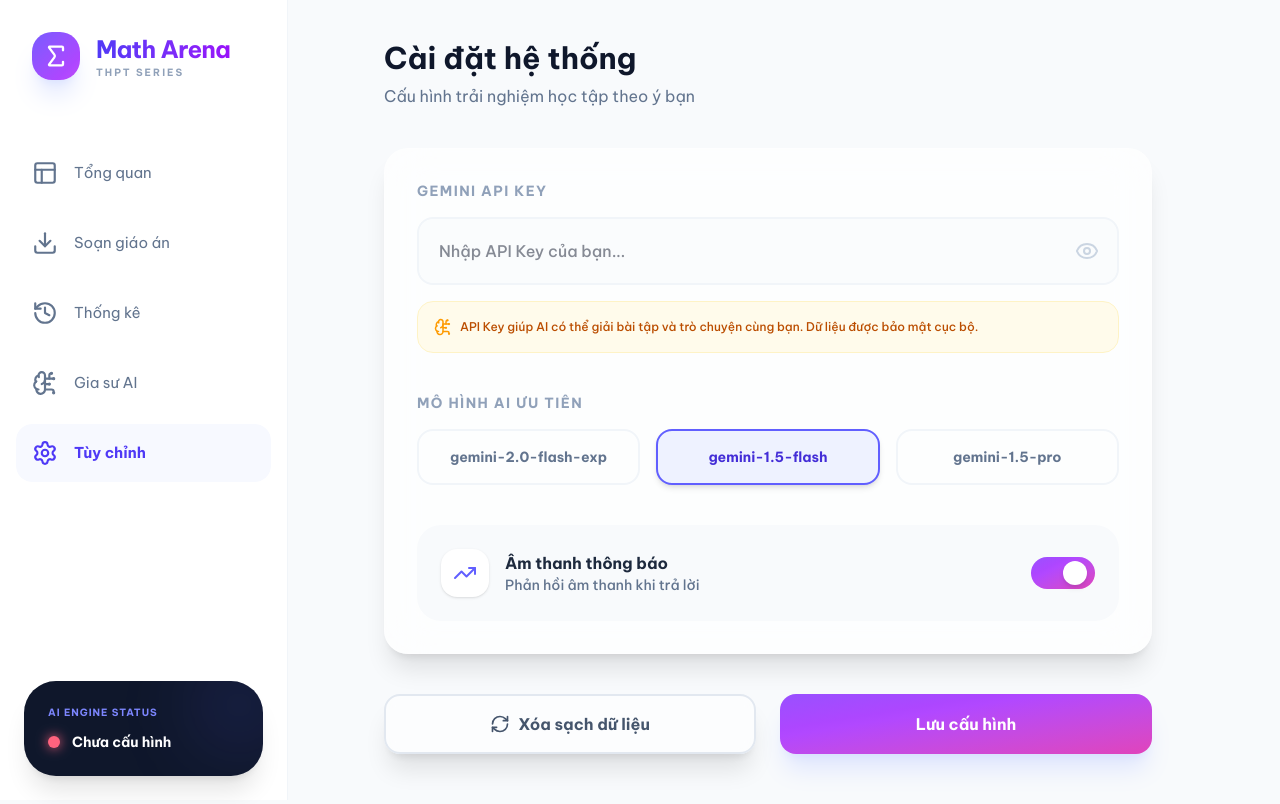
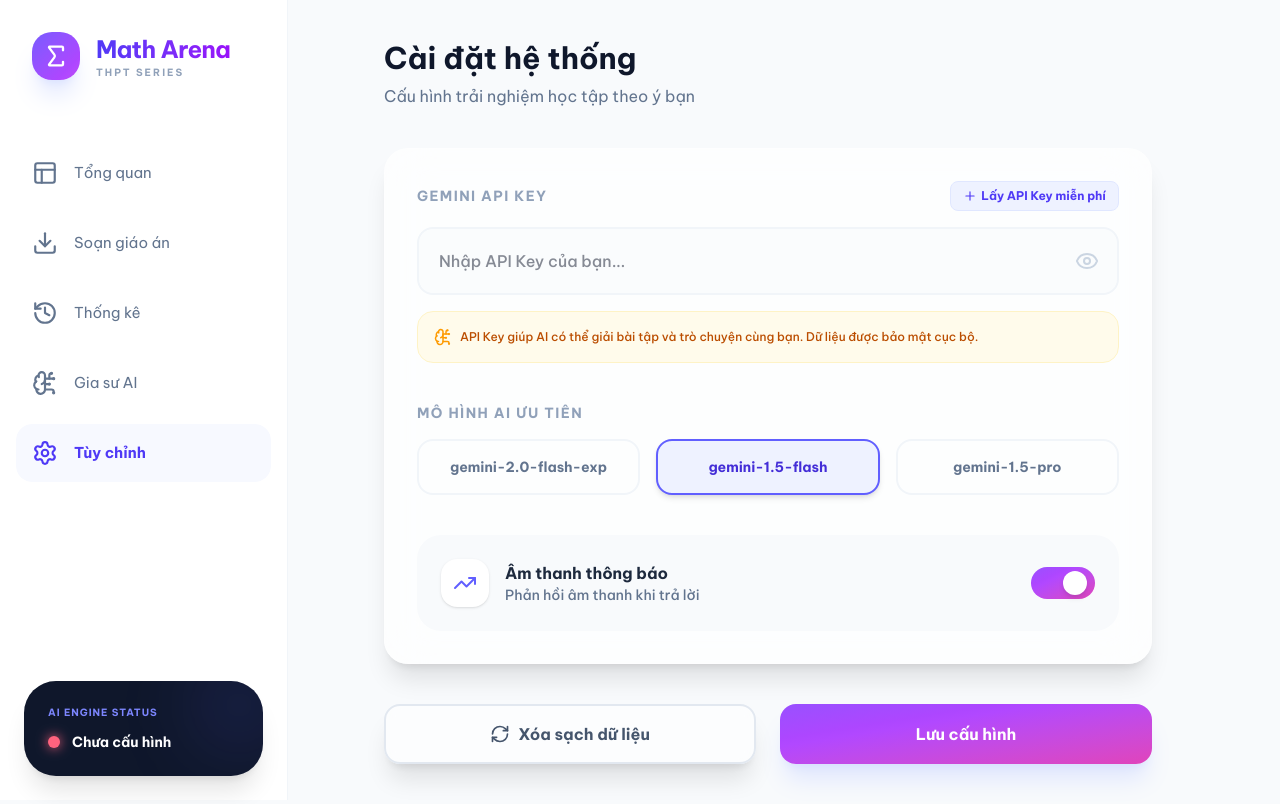
Before and after one commit to bong27012022-arch/dautruongtoanhoc, a React (Vite) app: page / in a window 1280 px wide. Both pictures are taken after a click on the button "Tùy chỉnh". Built offline with nearby package versions, Linux system fonts and the light colour scheme.

Commit message:
UI: Add 'Get API Key' link to SettingsView

```diff
--- a/src/App.tsx
+++ b/src/App.tsx
@@ -738,7 +738,18 @@ const SettingsView = ({
 
     <Card className="space-y-10">
       <div className="space-y-4">
-        <label className="block text-sm font-black text-slate-400 uppercase tracking-widest">Gemini API Key</label>
+        <div className="flex items-center justify-between">
+          <label className="block text-sm font-black text-slate-400 uppercase tracking-widest">Gemini API Key</label>
+          <a
+            href="https://aistudio.google.com/app/apikey"
+            target="_blank"
+            rel="noopener noreferrer"
+            className="text-xs font-bold text-indigo-600 hover:text-indigo-700 flex items-center gap-1 transition-colors bg-indigo-50 px-3 py-1.5 rounded-lg border border-indigo-100"
+          >
+            <Plus size={14} />
+            Lấy API Key miễn phí
+          </a>
+        </div>
         <div className="relative">
           <input
             type={showApiKey ? "text" : "password"}
```
